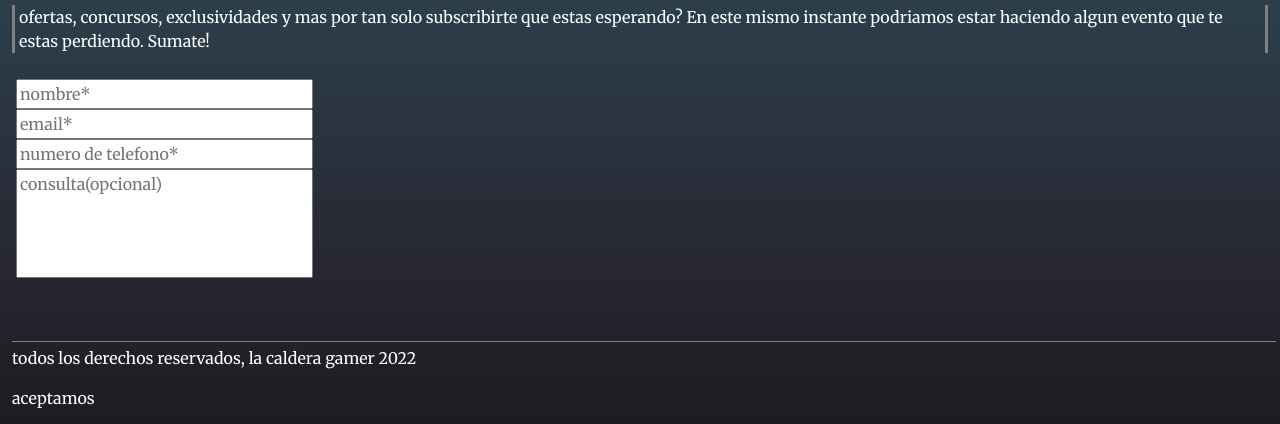
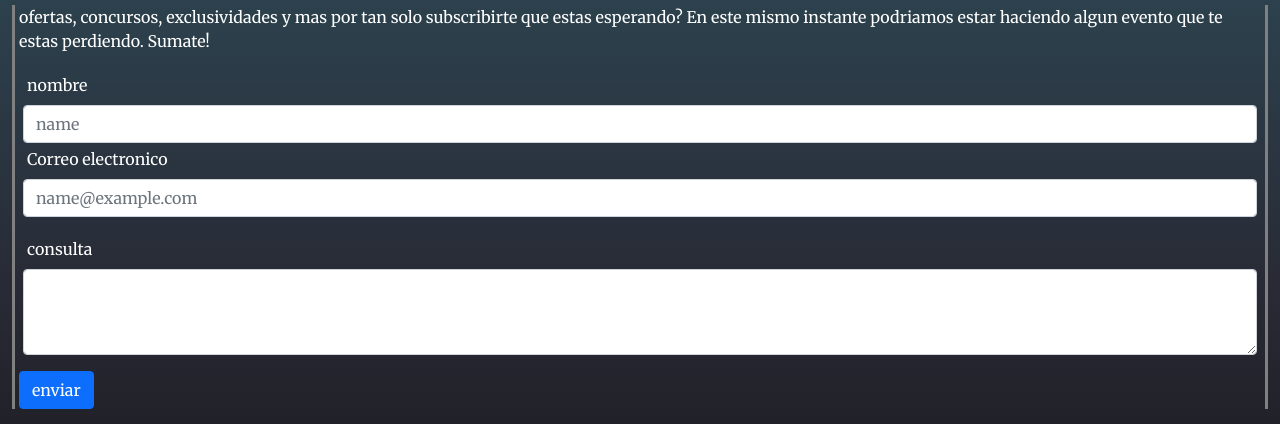
Before and after one commit to Ignacio08Adrian/TP-33010, a plain HTML site: page pages/contacto.html in a window 1280 px wide. Shown: the part 259-683 px from the top of the page. Drawn offline with Linux system fonts and the light colour scheme.

Commit message:
un poquito mas de avanze

```diff
--- a/css/syles.css
+++ b/css/syles.css
@@ -149,3 +149,10 @@ input{
 .margen{
     padding: 0.5rem;
 }
+
+@media(max-width: 768px){
+    header{
+        background-image: url(https://i.pinimg.com/originals/8c/97/7d/8c977d06abc3eee45c0e696c3e325dc1.jpg);
+        background-size: cover;
+    }
+}
--- a/pages/contacto.html
+++ b/pages/contacto.html
@@ -33,15 +33,21 @@
             que estas esperando? En este mismo instante podriamos estar haciendo algun evento que te estas perdiendo.
             Sumate!
             </p>
-        </div>
+            <form action="">
+            <div class="mb-3">
+                <label for="exampleFormControlInput1" class="form-label">nombre</label>
+                <input type="text" class="form-control" id="exampleFormControlInput1" placeholder="name" required>
+                <label for="exampleFormControlInput1" class="form-label">Correo electronico</label>
+                <input type="email" class="form-control" id="exampleFormControlInput1" placeholder="name@example.com" required>
+            </div>
+            <div class="mb-3">
+                <label for="exampleFormControlTextarea1" class="form-label">consulta</label>
+                <textarea class="form-control" id="exampleFormControlTextarea1" rows="3"></textarea>
+            </div>
+            <input class="btn btn-primary" type="submit" value="enviar">
+        </form>
 
-        <div>
-            <form class="formblock">
-                <input type="text" placeholder="nombre*" required>
-                <input type="email" placeholder="email*" required>
-                <input type="text" placeholder="numero de telefono*" required>
-                <input class="consulta" type="text" placeholder="consulta(opcional)"">
-            </form>
+
         </div>
 
 
```
